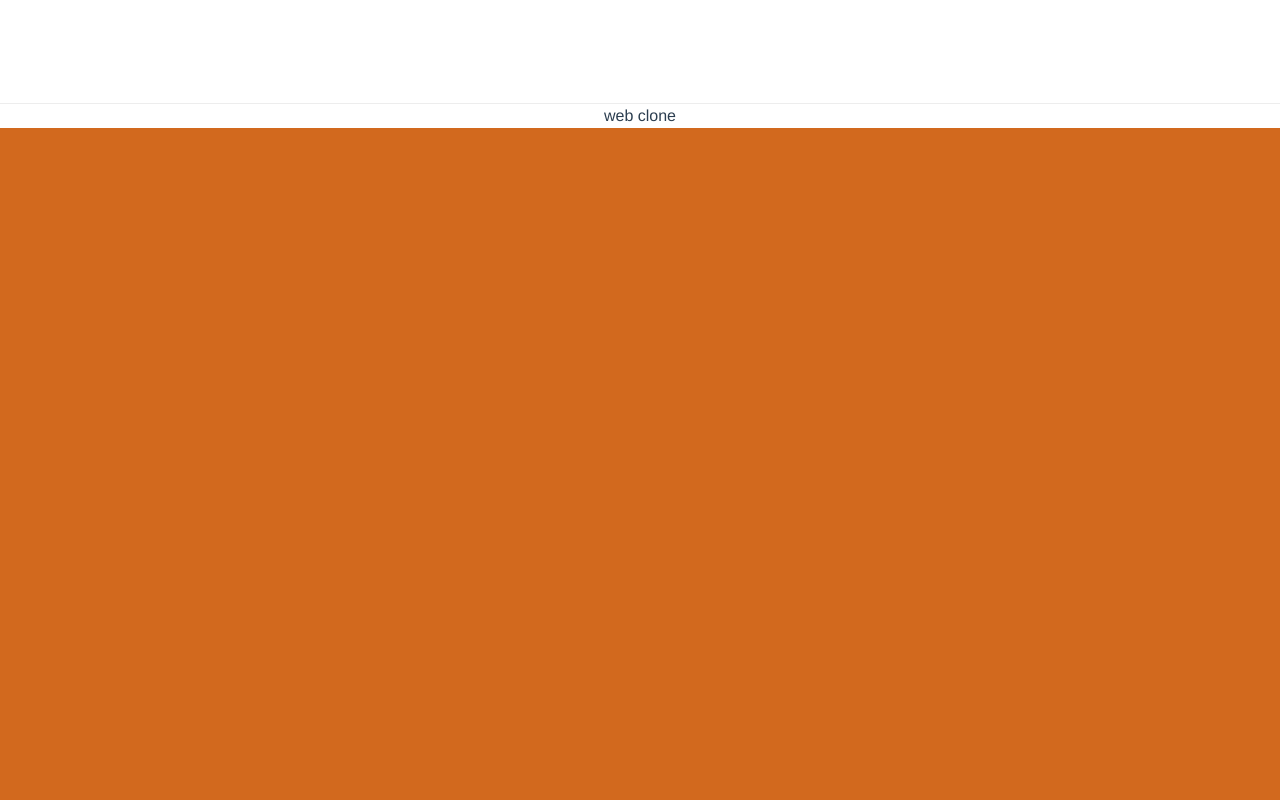
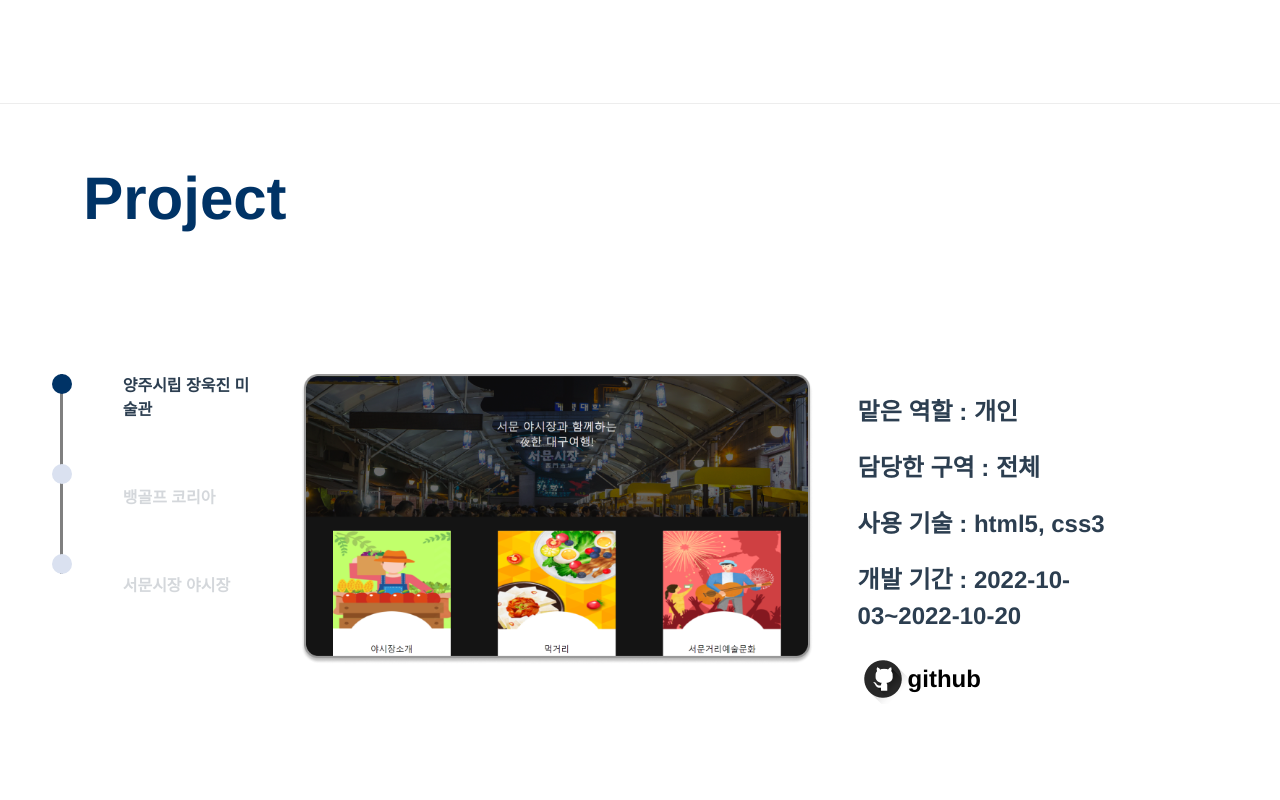
Before and after one commit to dyllan-Lee/portfolio, a Vue app: page / in a window 1280 px wide. Shown: the part 3200-4000 px from the top of the page. Built offline with nearby package versions, Linux system fonts and the light colour scheme.

Commit message:
change 20230130

```diff
--- a/src/App.vue
+++ b/src/App.vue
@@ -2,6 +2,7 @@
   <!-- <headerc /> -->
   <intro />
   <about />
+  <!-- <project /> -->
   <project />
   <cloning />
   <contact />
@@ -12,9 +13,10 @@
   import headerc from './components/header.vue'
   import intro from './components/intro.vue'
   import about from './components/about.vue'
-  import project from './components/project.vue'
+  // import project from './components/project.vue'
   import cloning from './components/cloning.vue'
   import contact from './components/contact.vue'
+  import project from './components/ProjectSec.vue'
 
   export default {
     name: 'App',
--- /dev/null
+++ b/src/components/ProjectCon.vue
@@ -0,0 +1,182 @@
+<template>
+  <article id="project-wrap">
+    <h1>Project</h1>
+    <div class="pr-wrap">
+      <ul>
+        <li class="nav-wrap">
+          <div class="nav-bar">
+            <div class="nav-c"></div>
+            <div class="nav-c nav-ac"></div>
+            <div class="nav-c nav-ac"></div>
+          </div>
+          <div class="nav-txt">
+            <p class="nav-active">양주시립 장욱진 미술관</p>
+            <p class="">뱅골프 코리아</p>
+            <p class="">서문시장 야시장</p>
+          </div>
+        </li>
+        <li class="page-wrap"><img :src="img" alt="" class="yangju"></li>
+        <li class="txt-wrap">
+          <h3>{{sub}}</h3>
+          <h3>맡은 역할 : {{role}}</h3>
+          <h3>담당한 구역 : {{section}}</h3>
+          <h3>사용 기술 : {{skill}}</h3>
+          <h3>개발 기간 : {{devtime}}</h3>
+          <h3 style="display:flex">
+            <a :href="githubUrl"><img src="../img/pngegg1.png" alt="">
+              <h4>github </h4>
+            </a></h3>
+        </li>
+      </ul>
+    </div>
+  </article>
+</template>
+<script>
+import{ onMounted } from "vue";
+export default {
+  props:{
+    img:String,
+    sub:String,
+    title:String,
+    role:String,
+    section:String,
+    skill:String,
+    devtime:String,
+    githubUrl:String,
+  },
+  setup(){
+    onMounted(()=>{
+    })
+  }
+
+}
+</script>
+<style scoped>
+  section {
+    /* background-color:beige */
+  }
+
+  article {
+    border-bottom: 1px solid rgba(80, 80, 80, 0.1);
+    width: 100%;
+    height: 100vh;
+  }
+  .gotosec{
+    cursor: pointer;
+  }
+  p {
+    text-align: start;
+    margin-left: 60px;
+    font-weight: bold;
+    opacity: 0.2;
+    margin-bottom: 64px;
+  }
+
+  a {
+    display: flex;
+  }
+
+
+  .nav-active {
+    opacity: 1;
+  }
+
+  h1 {
+    margin-left: 6.5%;
+    font-size: 60px;
+    font-weight: bold;
+    color: #036;
+    text-align: start;
+    margin-top: 50px;
+  }
+
+  h3 {
+    font-size: 24px;
+    font-weight: bold;
+    text-align: start;
+    width: 70%;
+    margin-bottom: 20px;
+  }
+
+  h4 {
+    color: #000;
+    font-size: 24px;
+    line-height: 50px;
+  }
+
+  .pr-wrap {
+    margin-top: 130px;
+  }
+
+  .pr-wrap ul {
+    display: flex;
+    justify-content: space-between;
+  }
+
+  .nav-wrap {
+    display: flex;
+  }
+
+  .nav-bar {
+    width: 3px;
+    height: 200px;
+    background-color: #808080;
+    margin-left: 60px;
+    position: relative;
+  }
+
+  .nav-c {
+    width: 20px;
+    height: 20px;
+    border-radius: 50%;
+    background-color: #036;
+  }
+
+  .nav-c:first-child {
+    position: absolute;
+    left: -8px;
+  }
+
+  .nav-c:nth-child(2) {
+    position: absolute;
+    left: -8px;
+    top: 90px;
+  }
+
+  .nav-c:nth-child(3) {
+    position: absolute;
+    left: -8px;
+    top: 180px;
+  }
+
+  .nav-ac {
+    background-color: #DAE1F0;
+  }
+
+  .nav-wrap {
+    width: 20%;
+  }
+
+  .page-wrap {
+    width: 40%;
+  }
+
+  .txt-wrap {
+    width: 33%;
+  }
+
+  .yangju {
+    display: block;
+    width: 100%;
+    /* height: 100%; */
+  }
+
+  button {
+    width: 150px;
+    height: 50px;
+    background-color: #fff;
+    color: #000;
+    cursor: pointer;
+    font-size: 20px;
+  }
+</style>
--- /dev/null
+++ b/src/components/ProjectSec.vue
@@ -0,0 +1,148 @@
+<template>
+  <div class="wrap">
+    <!-- <div class="nav-position">
+      <div class="nav">
+        <div class="nav-wrap">
+          <div class="nav-bar">
+            <div class="nav-c"></div>
+            <div class="nav-c"></div>
+            <div class="nav-c"></div>
+          </div>
+          <div class="nav-txt">
+            <p class="nav-active">양주시립 장욱진 미술관</p>
+            <p class="">뱅골프 코리아</p>
+            <p class="">서문시장 야시장</p>
+          </div>
+        </div>
+      </div>
+    </div> -->
+    <div class="detalis" v-for="item in projectDetails" :key="item">
+      <project-con :img='item.img' :sub='item.sub' :role='item.rol' :section='item.sec' :skill='item.stak'
+        :devtime='item.devt' :githubUrl='item.github' :title='item.tit' />
+    </div>
+  </div>
+</template>
+<script>
+  import {
+    onMounted
+  } from "vue";
+
+  import projectCon from './ProjectCon.vue';
+
+  export default {
+    components: {
+      projectCon,
+    },
+    setup() {
+      const projectDetails = [{
+          img: require('@/img/yangju.png'),
+          sub: 'Team Project',
+          rol: '팀장',
+          sec: '헤더 , 메인 섹션 1~2 , 공지사항 전체',
+          stak: 'html5, css3, js, swiper.js, mysql node.js, aws',
+          devt: '2022-11-07~2022-12-31',
+          github: 'https://github.com/dyllan-Lee/project_team_bogo',
+          tit: '양주시립 장욱진 미술관',
+        },
+        {
+          img: require('@/img/bang.png'),
+          tit: 'Personal Project',
+          rol: '개인',
+          sec: '전체',
+          stak: 'html5, css3, js, mysql node.js, aws',
+          devt: '2022-10-20~2022-11-21',
+          github: 'https://github.com/dyllan-Lee/projectbang',
+          tit: '뱅골프 코리아',
+        },
+        {
+          img: require('@/img/seomun.png'),
+          tit: 'Personal Project',
+          rol: '개인',
+          sec: '전체',
+          stak: 'html5, css3',
+          devt: '2022-10-03~2022-10-20',
+          github: 'https://github.com/dyllan-Lee/project_seomun',
+          tit: '서문시장 야시장',
+        },
+      ]
+      onMounted(() => {
+
+      })
+      return {
+        projectDetails,
+      }
+    }
+  }
+</script>
+<style scoped>
+  div.wrap {
+    width: 100%;
+    /* height:100vh; */
+    position: relative;
+  }
+  .nav-position{
+    position: sticky;
+    top: 25vh;
+  }
+  .nav {
+    position: absolute;
+    top: 25vh;
+  }
+
+  .nav-wrap {
+    display: flex;
+    width: 100%;
+  }
+
+  .nav-bar {
+    width: 3px;
+    height: 200px;
+    background-color: #808080;
+    margin-left: 60px;
+    position: relative;
+  }
+
+  .nav-c {
+    width: 20px;
+    height: 20px;
+    border-radius: 50%;
+    background-color: #036;
+  }
+
+  .nav-c:first-child {
+    position: absolute;
+    left: -8px;
+  }
+
+  .nav-c:nth-child(2) {
+    position: absolute;
+    left: -8px;
+    top: 90px;
+  }
+
+  .nav-c:nth-child(3) {
+    position: absolute;
+    left: -8px;
+    top: 180px;
+  }
+
+  .nav-ac {
+    background-color: #DAE1F0;
+  }
+
+  .nav-txt {
+    position: relative;
+    margin-left: 40px;
+    text-align: start;
+  }
+
+  .nav-txt p:nth-child(2) {
+    position: absolute;
+    top: 88px;
+  }
+
+  .nav-txt p:nth-child(3) {
+    position: absolute;
+    top: 176px;
+  }
+</style>
--- a/src/components/cloning.vue
+++ b/src/components/cloning.vue
@@ -12,8 +12,8 @@ export default {
 <style scoped>
 div{
   width: 100%;
-  height: 800px;
-  background-color:chocolate;
+  height: 100vh;
+  /* background-color:chocolate; */
 }
 
 </style>
--- a/src/components/project.vue
+++ b/src/components/project.vue
@@ -2,20 +2,20 @@
   <!-- <h1 id='Project'>project page</h1> -->
   <div>
     <section>
-      <article>
+      <article id="yang">
         <h1>Project</h1>
         <div class="pr-wrap">
           <ul>
             <li class="nav-wrap">
               <div class="nav-bar">
-                <div class="nav-c"></div>
-                <div class="nav-c"></div>
-                <div class="nav-c"></div>
+                <div class="nav-c gotosec" v-on:click='gosection' data-target="yang"></div>
+                <div class="nav-c nav-ac gotosec" v-on:click='gosection' data-target="bang"></div>
+                <div class="nav-c nav-ac gotosec" v-on:click='gosection' data-target="seomun"></div>
               </div>
               <div class="nav-txt">
-                <p class="nav-active">양주시립 장욱진 미술관</p>
-                <p>뱅골프 코리아</p>
-                <p>서문시장 야시장</p>
+                <p class="nav-active gotosec" v-on:click='gosection' data-target="yang">양주시립 장욱진 미술관</p>
+                <p class="gotosec" v-on:click='gosection' data-target="bang">뱅골프 코리아</p>
+                <p class="gotosec" v-on:click='gosection' data-target="seomun">서문시장 야시장</p>
               </div>
             </li>
             <li class="page-wrap"><img src="../img/yangju.png" alt="" class="yangju"></li>
@@ -27,7 +27,8 @@
               <h3>개발 기간 : 2022-11-07~2022-12-31</h3>
               <h3 style="display:flex">
                 <button type="button"
-                    onclick="location.href='http://projectteambogo-env.eba-m9fmyhxs.us-east-1.elasticbeanstalk.com/'">더보기</button> &nbsp;
+                  onclick="location.href='http://projectteambogo-env.eba-m9fmyhxs.us-east-1.elasticbeanstalk.com/'">더보기</button>
+                &nbsp; <h4>&</h4>
                 <a href="https://github.com/dyllan-Lee/project_team_bogo"><img src="../img/pngegg1.png" alt="">
                   <h4>github</h4>
                 </a></h3>
@@ -35,28 +36,64 @@
           </ul>
         </div>
       </article>
-      <article>
+      <article id="bang">
         <h1>Project</h1>
         <div class="pr-wrap">
           <ul>
             <li class="nav-wrap">
               <div class="nav-bar">
-                <div class="nav-c"></div>
-                <div class="nav-c"></div>
-                <div class="nav-c"></div>
+                <div class="nav-c gotosec nav-ac" v-on:click='gosection' data-target="yang"></div>
+                <div class="nav-c gotosec" v-on:click='gosection' data-target="bang"></div>
+                <div class="nav-c nav-ac gotosec" v-on:click='gosection' data-target="seomun"></div>
               </div>
               <div class="nav-txt">
-                <p>양주시립 장욱진 미술관</p>
-                <p class="nav-active">뱅골프 코리아</p>
-                <p>서문시장 야시장</p>
+                <p class="gotosec" v-on:click='gosection' data-target="yang" >양주시립 장욱진 미술관</p>
+                <p class="gotosec nav-active" v-on:click='gosection' data-target="bang" >뱅골프 코리아</p>
+                <p class="gotosec" v-on:click='gosection' data-target="seomun" >서문시장 야시장</p>
               </div>
             </li>
-            <li class="page-wrap"><img src="../img/yangju.png" alt="" class="yangju"></li>
+            <li class="page-wrap"><img src="../img/bang.png" alt="" class="yangju"></li>
             <li class="txt-wrap">
               <h3>Personal project</h3>
               <h3>담당한 구역 : 전체</h3>
               <h3>사용 기술 : html5, css3, js, mysql node.js, aws</h3>
-              <h3>개발 기간 : 2022-11-07~2022-12-31</h3>
+              <h3>개발 기간 : 2022-10-20~2022-11-21</h3>
+              <h3 style="display:flex">
+                <button type="button" onclick="">더보기</button> &nbsp; <h4>&</h4>
+                <a href="https://github.com/dyllan-Lee/projectbang"><img src="../img/pngegg1.png" alt="">
+                  <h4>github</h4>
+                </a></h3>
+            </li>
+          </ul>
+        </div>
+      </article>
+      <article id="seomun">
+        <h1>Project</h1>
+        <div class="pr-wrap">
+          <ul>
+            <li class="nav-wrap">
+              <div class="nav-bar">
+                <div class="nav-c gotosec nav-ac" v-on:click='gosection' data-target="yang"></div>
+                <div class="nav-c gotosec nav-ac" v-on:click='gosection' data-target="bang"></div>
+                <div class="nav-c gotosec" v-on:click='gosection' data-target="seomun"></div>
+              </div>
+              <div class="nav-txt">
+                <p class="gotosec" v-on:click='gosection' data-target="yang">양주시립 장욱진 미술관</p>
+                <p class="gotosec" v-on:click='gosection' data-target="bang">뱅골프 코리아</p>
+                <p class="nav-active gotosec" v-on:click='gosection' data-target="seomun">서문시장 야시장</p>
+              </div>
+            </li>
+            <li class="page-wrap"><img src="../img/seomun.png" alt="" class="yangju"></li>
+            <li class="txt-wrap">
+              <h3>Personal project</h3>
+              <h3>담당한 구역 : 전체</h3>
+              <h3>사용 기술 : html5, css3</h3>
+              <h3>개발 기간 : 2022-10-03~2022-10-20</h3>
+              <h3 style="display:flex">
+                <button type="button" onclick="">더보기</button> &nbsp; <h4>&</h4>
+                <a href="https://github.com/dyllan-Lee/project_seomun"><img src="../img/pngegg1.png" alt="">
+                  <h4>github</h4>
+                </a></h3>
             </li>
           </ul>
         </div>
@@ -68,7 +105,18 @@
 
 <script>
   export default {
-
+    methods: {
+      gosection(e) {
+        if (!e.target.matches('.gotosec')) return;
+        e.preventDefault();
+        const sec = document.querySelector('#' + e.target.dataset.target);
+        if (sec) {
+          sec.scrollIntoView({
+            behavior: "smooth"
+          })
+        }
+      },
+    }
   }
 </script>
 
@@ -82,7 +130,9 @@
     width: 100%;
     height: 100vh;
   }
-
+  .gotosec{
+    cursor: pointer;
+  }
   p {
     text-align: start;
     margin-left: 60px;
@@ -95,11 +145,6 @@
     display: flex;
   }
 
-  h4 {
-
-    font-size: 24px;
-    line-height: 50px;
-  }
 
   .nav-active {
     opacity: 1;
@@ -120,6 +165,12 @@
     text-align: start;
     width: 70%;
     margin-bottom: 20px;
+  }
+
+  h4 {
+    color: #000;
+    font-size: 24px;
+    line-height: 50px;
   }
 
   .pr-wrap {
@@ -159,13 +210,15 @@
     position: absolute;
     left: -8px;
     top: 90px;
-    background-color: #DAE1F0;
   }
 
   .nav-c:nth-child(3) {
     position: absolute;
     left: -8px;
     top: 180px;
+  }
+
+  .nav-ac {
     background-color: #DAE1F0;
   }
 
@@ -187,11 +240,12 @@
     /* height: 100%; */
   }
 
-  button{
+  button {
     width: 150px;
     height: 50px;
     background-color: #fff;
     color: #000;
     cursor: pointer;
+    font-size: 20px;
   }
 </style>
```
Also changed, not shown: src/components/about.vue (+6 -3 lines), src/img/bang.png (added), src/img/seomun.png (added).
